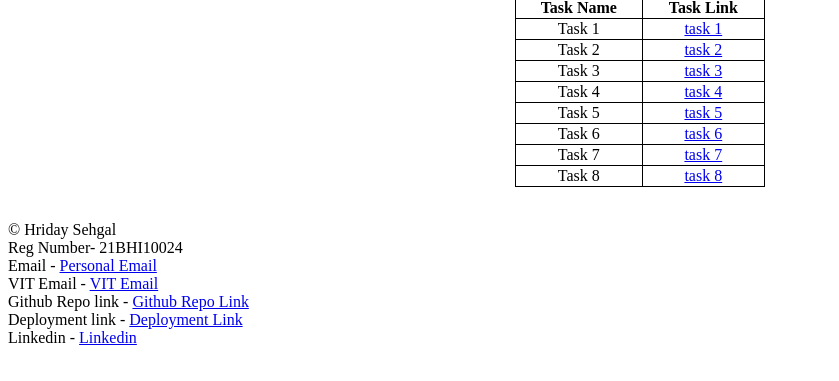
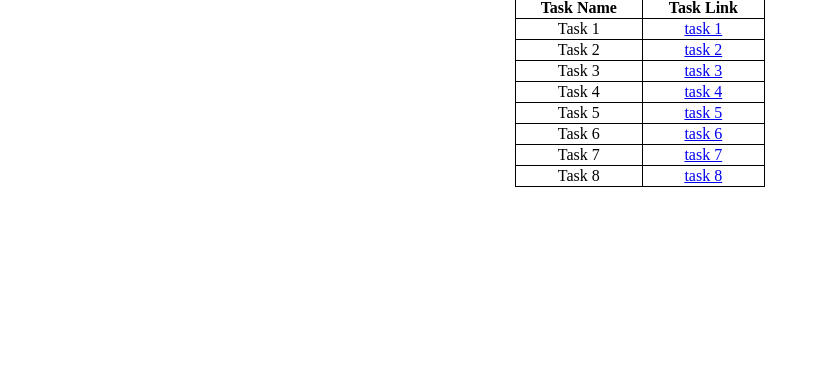
Before and after one commit to sujalmahalaha/Mern-stack-2, a plain HTML site: page index.html in a window 1280 px wide. Shown: the part 311-692 px from the top of the page, without its empty margins (0-839 px from the left). Drawn offline with Linux system fonts and the light colour scheme.

Commit message:
Update index.html

```diff
--- a/index.html
+++ b/index.html
@@ -101,14 +101,6 @@ Date : 26 september 2023 -->
 </tr>
     </table>
     </table><br>
-    <p> &copy; Hriday Sehgal <BR>
-      Reg Number- 21BHI10024 <BR>
-      Email - <a href="mailto:hridaysehgal@gmail.com" target="_blank">Personal Email</a><BR>
-      VIT Email - <a href="mailto:hriday.sehgal2021@vitbhopal.ac.in" target="_blank"> VIT Email</a> <BR>
-      Github Repo link - <a href="https://github.com/hriday-sehgal/Bootstrap-Javascript-Mern-Stack-Internship" target="_blank">Github Repo Link</a> <BR>
-      Deployment link - <a href="https://hriday-sehgal.github.io/Bootstrap-Javascript-Mern-Stack-Internship/" target="_blank">Deployment Link</a> <BR>
-      Linkedin - <a href="https://www.linkedin.com/in/hridaysehgal/" target="_blank" >Linkedin</a> <BR>
 
-    </p>
   </body>
 </html>
```
